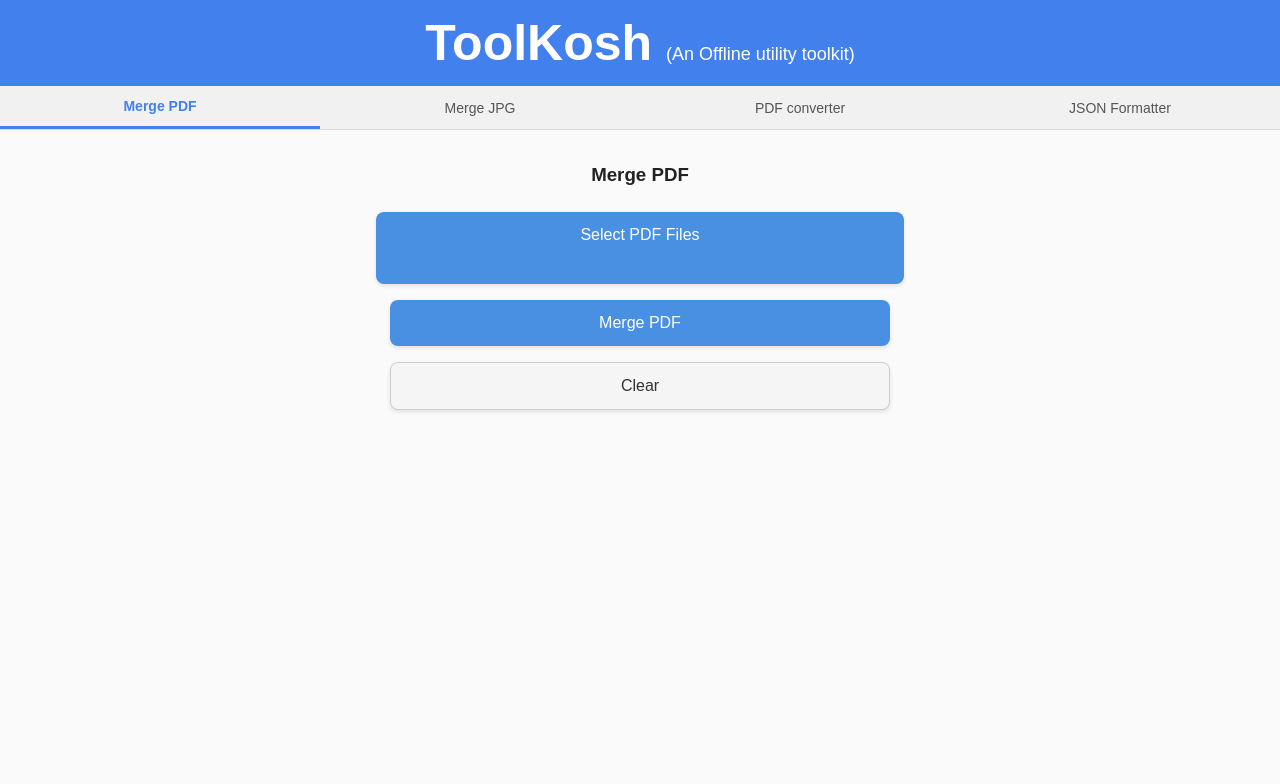
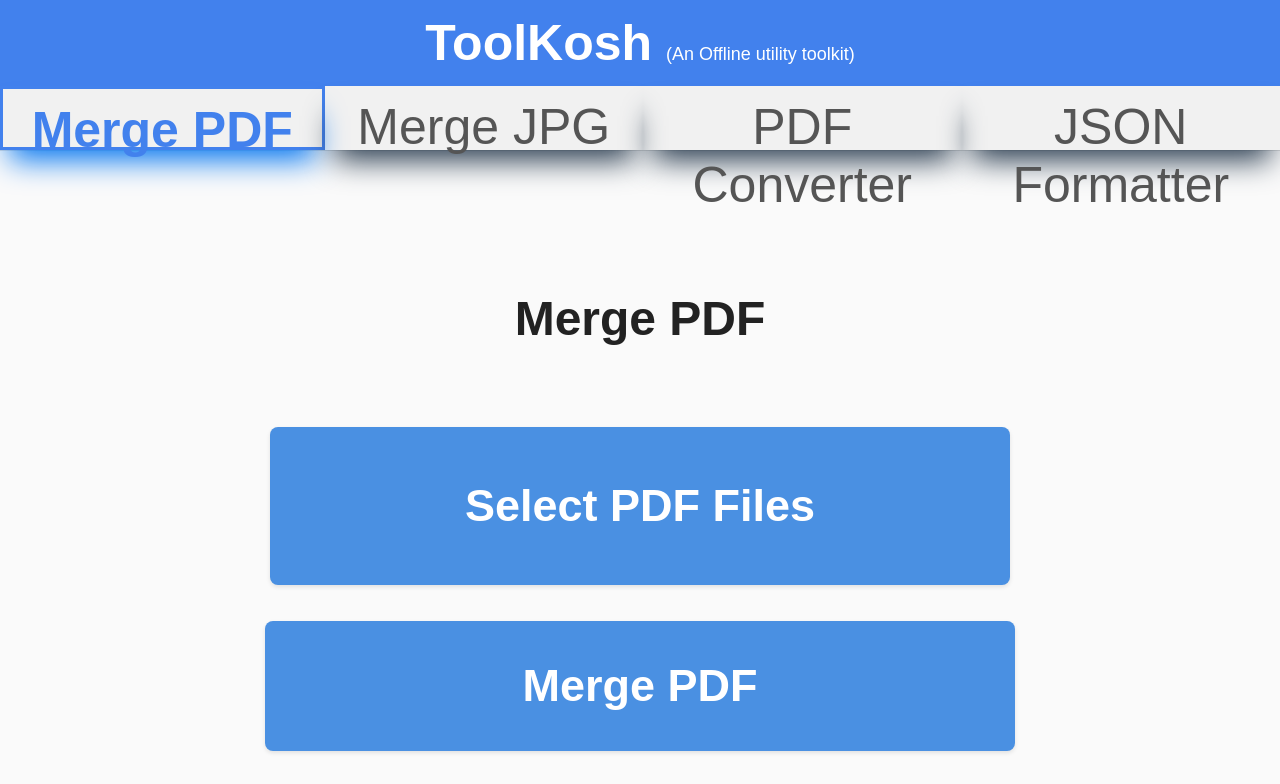
Before and after one commit to Chitranshu118/ToolKoshPWA, a website: page index.html in a window 1280 px wide. Shown: the top 784 px of the page. Drawn offline with Linux system fonts and the light colour scheme.

Commit message:
feat: layout changes

```diff
--- a/index.html
+++ b/index.html
@@ -17,12 +17,12 @@
     <nav class="tabs">
       <button class="tab-btn active" data-tab="pdf" active>Merge PDF</button>
       <button class="tab-btn" data-tab="jpg">Merge JPG</button>
-      <button class="tab-btn" data-tab="imageToPdf">PDF converter</button>
+      <button class="tab-btn" data-tab="imageToPdf">PDF Converter</button>
       <button class="tab-btn" data-tab="json">JSON Formatter</button>
     </nav>
     <main>
       <section id="pdf" class="tab-content">
-        <h3>Merge PDF</h3>
+        <div class="tab-heading">Merge PDF</div>
         <!-- File input hidden, trigger with label -->
         <input
           class="util-input"
@@ -32,7 +32,7 @@
           accept="application/pdf"
           hidden
         />
-        <label for="pdfInput" class="util-btn">Select PDF Files</label>
+        <label for="pdfInput" class="util-btn" style="width: 57%;">Select PDF Files</label>
         <button class="util-btn" id="mergePdfBtn">
           Merge PDF
         </button>
@@ -43,7 +43,7 @@
         <div id="pdfFileList" class="file-list"></div>
       </section>
       <section id="jpg" class="tab-content hidden">
-        <h3>Merge JPG</h3>
+        <div class="tab-heading">Merge JPG</div>
         <!-- File input -->
         <input
           class="util-input"
@@ -53,7 +53,7 @@
           accept="image/jpeg"
           hidden
         />
-        <label for="jpgInput" class="util-btn">Select JPEG Files</label>
+        <label for="jpgInput" class="util-btn" style="width: 57%;">Select JPEG Files</label>
         <!-- File actions -->
         <button class="util-btn" id="mergeJpgBtn">Merge Images</button>
         <button class="util-btn util-btn-secondary" id="clearJpgBtn">
@@ -63,7 +63,7 @@
         <div id="jpgFileList" class="file-list"></div>
       </section>
       <section id="json" class="tab-content hidden">
-        <h3>JSON Formatter</h3>
+        <div class="tab-heading">JSON Formatter</div>
         <textarea
           class="util-textarea"
           id="jsonInput"
@@ -98,7 +98,7 @@ Output window</pre
         >
       </section>
       <section id="imageToPdf" class="tab-content hidden">
-        <h3>Image To PDF Converter</h3>
+        <div class="tab-heading">Image To PDF Converter</div>
         <input
           class="util-input"
           type="file"
@@ -107,7 +107,7 @@ Output window</pre
           accept="image/*"
           hidden
         />
-        <label for="imageInput" class="util-btn">Select Image</label>
+        <label for="imageInput" class="util-btn" style="width: 57%;">Select Image</label>
         <button class="util-btn" id="convertImagesBtn">Convert to PDF</button>
         <button class="util-btn util-btn-secondary" id="clearImagesBtn">
           Clear
--- a/styles.css
+++ b/styles.css
@@ -1,5 +1,6 @@
 /* Reset & Layout */
-html, body {
+html,
+body {
   margin: 0;
   padding: 0;
   height: 90%;
@@ -15,9 +16,9 @@ body {
   min-height: 100vh;
 }
 
-
 /* ========= HEADER ========= */
-header, .popup-header {
+header,
+.popup-header {
   background: #4281ed;
   color: white;
   text-align: center;
@@ -46,7 +47,6 @@ header, .popup-header {
   right: 0;
 }
 
-
 /* ========= TABS AT TOP ========= */
 .tabs {
   display: flex;
@@ -54,6 +54,7 @@ header, .popup-header {
   background: #f1f1f1;
   border-bottom: 1px solid #ddd;
   flex-shrink: 0;
+  height: 8%;
 }
 
 .tab-btn {
@@ -61,18 +62,20 @@ header, .popup-header {
   padding: 12px 0;
   border: none;
   background: transparent;
-  font-size: 14px;
-  font-weight: 500;
+  font-size: 50px;
+  font-weight: 600px;
   color: #555;
   cursor: pointer;
+  box-shadow: rgb(38, 57, 77) 0px 20px 30px -10px;
 }
 
 .tab-btn.active {
   color: #4281ed;
-  font-weight: 600;
-  border-bottom: 3px solid #4281ed; /* highlight active tab */
+  font-weight: 700;
+  font-size: 50px;
+  box-shadow: rgb(2, 117, 240) 0px 20px 30px -10px;
+  border: 3px solid #4281ed; /* highlight active tab */
 }
-
 
 /* ========= CONTENT ========= */
 .tab-content {
@@ -84,12 +87,13 @@ header, .popup-header {
 }
 
 .tab-content:not(.hidden) {
-   display: grid;
+  display: grid;
   justify-items: center;
 }
 
-.hidden { display: none; }
-
+.hidden {
+  display: none;
+}
 
 /* ========= FOOTER ========= */
 .popup-footer {
@@ -101,30 +105,35 @@ header, .popup-header {
   border-top: 1px solid #ddd;
 }
 
-
 /* ========= BUTTONS ========= */
 .util-btn {
   display: block;
+  align-content: center;
   align-items: center;
   justify-content: center;
   text-align: center;
-  width: 40%;
+  width: 60%;
   background: #4a90e2;
   color: white;
   border: none;
   padding: 14px;
-  margin: 8px 0;
+  margin: 18px 0;
   border-radius: 8px;
-  font-size: 16px;
-  font-weight: 500;
+  font-size: 45px;
+  font-weight: bold;
   cursor: pointer;
   transition: all 0.2s ease-in-out;
-  box-shadow: 0 2px 4px rgba(0,0,0,0.1);
+  box-shadow: 0 2px 4px rgba(0, 0, 0, 0.1);
   min-height: 44px;
+  height: 130px;
 }
 
-.util-btn:hover { background: #357abd; }
-.util-btn:active { background: #2d5f99; }
+.util-btn:hover {
+  background: #357abd;
+}
+.util-btn:active {
+  background: #2d5f99;
+}
 
 .util-btn-secondary {
   background: #f5f5f5;
@@ -132,11 +141,18 @@ header, .popup-header {
   border: 1px solid #ccc;
 }
 
-.util-btn-danger { background: #e74c3c; }
-.util-btn-danger:hover { background: #c0392b; }
-.util-btn-success { background: #27ae60; }
-.util-btn-success:hover { background: #219150; }
-
+.util-btn-danger {
+  background: #e74c3c;
+}
+.util-btn-danger:hover {
+  background: #c0392b;
+}
+.util-btn-success {
+  background: #27ae60;
+}
+.util-btn-success:hover {
+  background: #219150;
+}
 
 /* ========= INPUTS ========= */
 .util-input,
@@ -156,15 +172,14 @@ header, .popup-header {
 .util-select:focus {
   border-color: #4a90e2;
   outline: none;
-  box-shadow: 0 0 4px rgba(74,144,226,0.4);
+  box-shadow: 0 0 4px rgba(74, 144, 226, 0.4);
 }
 
 .util-textarea {
-  min-height: 100px;
+  min-height: 150px;
   resize: vertical;
-  width: 70%;
+  width: 90%;
 }
-
 
 /* ========= FILE LIST ========= */
 .file-list {
@@ -193,10 +208,14 @@ header, .popup-header {
   cursor: pointer;
 }
 
+.tab-heading {
+  font-size: xxx-large;
+  font-weight: bold;
+  margin: 10% 0 5%;
+}
 
 /* ========= RESPONSIVE (tablet+) ========= */
 @media (min-width: 768px) {
-
   .file-list {
     flex-direction: row;
   }
```
